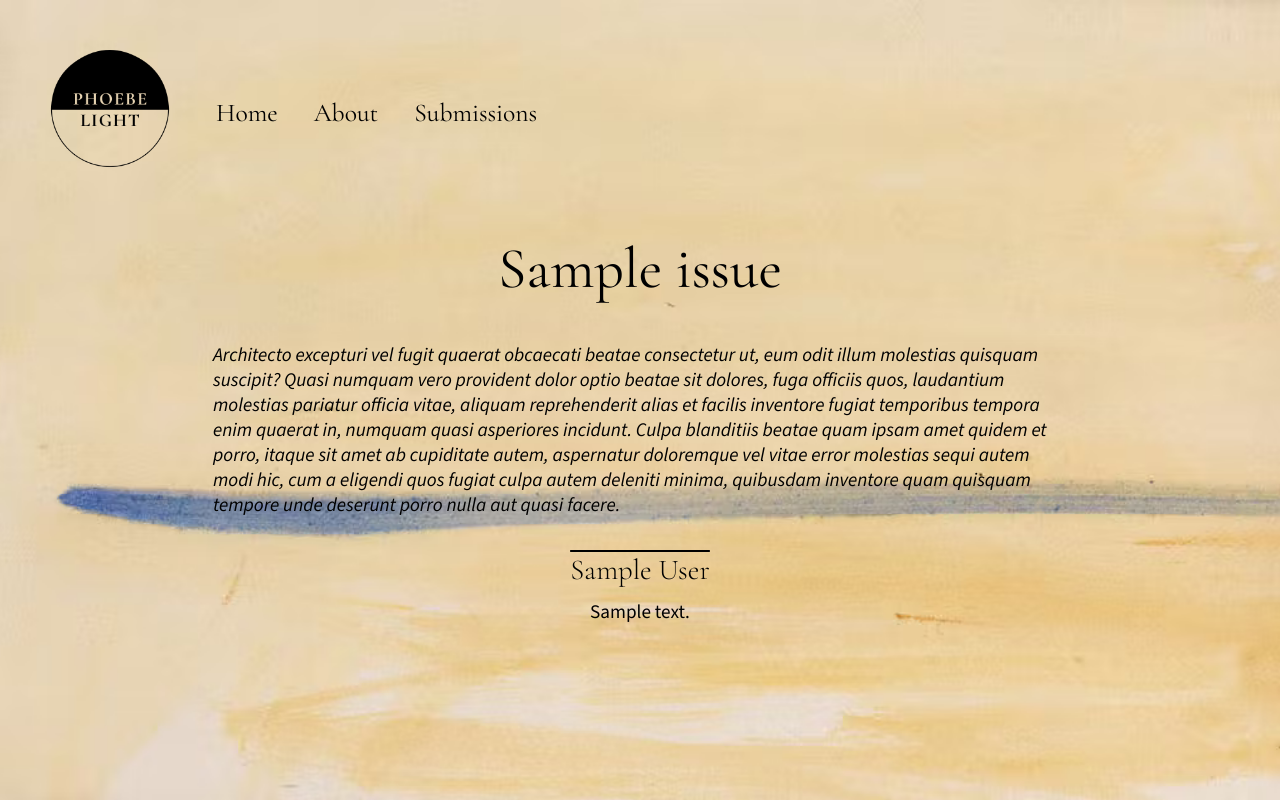
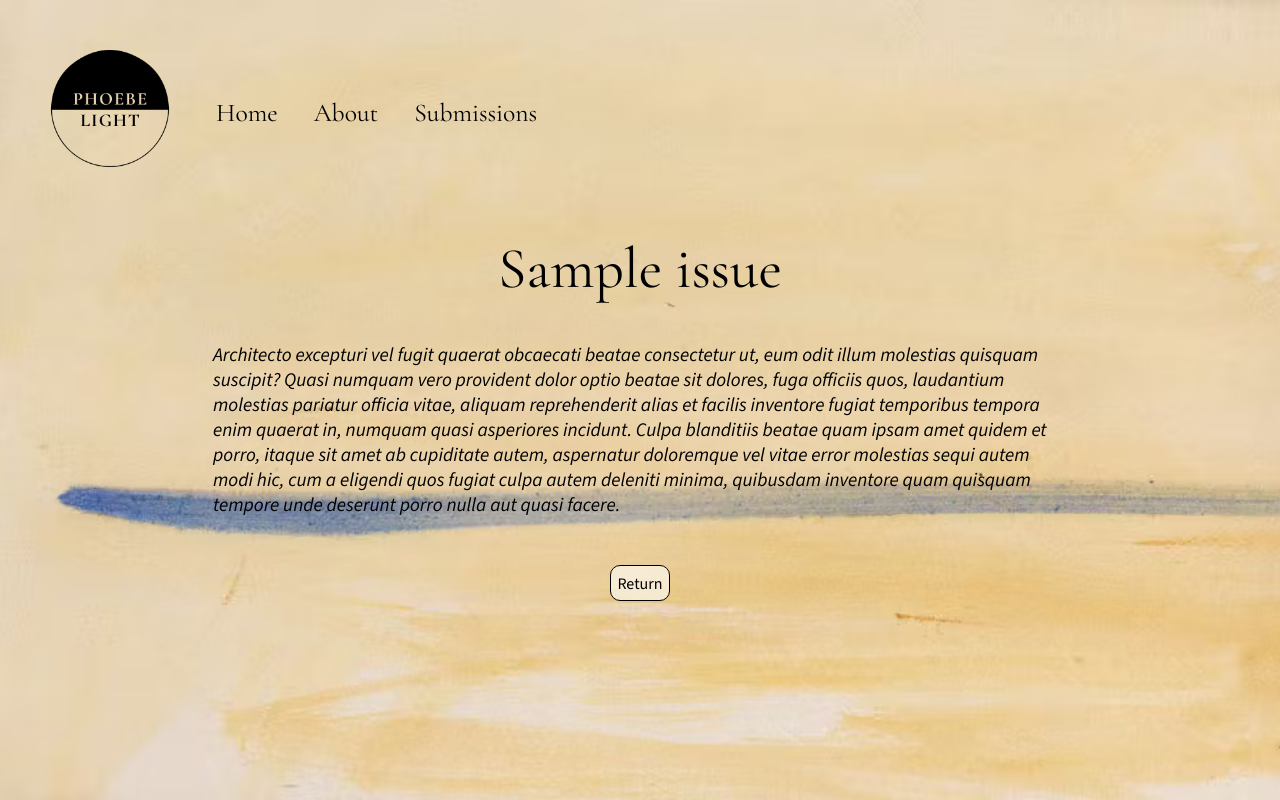
Before and after one commit to annamiriams/phoebe-light, a Django app: page /issues/1/ in a window 1280 px wide. Run offline with Django 5.2, Linux system fonts and the light colour scheme; tables that the repository leaves empty hold one stand-in row (values such as "Sample post"); some libraries are stand-ins or nearby versions.

Commit message:
refactored issue-detail to allow for author-detail page and better ui; more aligned with final goal;

```diff
--- a/main_app/static/css/base.css
+++ b/main_app/static/css/base.css
@@ -67,6 +67,21 @@ ul {
     list-style-type: none;
 }
 
+.btn-container {
+    display: flex;
+    flex-direction: column;
+    align-items: center;
+    gap: 1em;
+    text-align: center;
+    margin: 3em auto;
+    max-width: 500px;
+}
+
+.btn-container a {
+    display: inline-block;
+    text-align: center;
+}
+
 .btn-primary,
 .btn-secondary {
     font-family: "Source Sans 3", sans-serif;
--- a/main_app/templates/main_app/issue_detail.html
+++ b/main_app/templates/main_app/issue_detail.html
@@ -1,5 +1,4 @@
 {% extends 'base.html' %} {% load static %} {% block head %}
-{% comment %} <link rel="stylesheet" href="{% static 'css/base.css' %}" /> {% endcomment %}
 <link rel="stylesheet" href="{% static 'css/issues.css' %}" />
 {% endblock %} {% block content %}
 
@@ -14,15 +13,19 @@
 
 <div class='issue-container'>
     <ul>
-        {% for submission in issue.submissions.all %}
+        {% for author_id, author_name in authors.items %}
         <li class='author-item'>
-            <h3>{{ submission.author }}</h3>
-            {% comment %} <p>2 Poems</p></a> {% endcomment %}
-            {% comment %} <h3>///</h3> {% endcomment %}
-            <p>{{ submission.submission_text|safe }}</p>
+            <a href="{% url 'author-detail' issue_pk=issue.pk author_pk=author_id %}">
+
+                <h3>{{ author_name }}</h3>
+            </a>
         </li>
         {% endfor %}
     </ul>
 </div>
 
+<div class='btn-container'>
+    <a href="{% url 'home' %}" class='btn-primary'>Return</a>
+</div>
+
 {% endblock %}
--- a/main_app/urls.py
+++ b/main_app/urls.py
@@ -9,4 +9,5 @@ urlpatterns = [
     path('submissions/<int:pk>/update/', views.SubmissionUpdate.as_view(), name='submission-update'),
     path('submissions/<int:pk>/delete/', views.SubmissionDelete.as_view(), name='submission-delete'),
     path('issues/<int:pk>/', views.IssueDetail.as_view(), name='issue-detail'),
+    path('issues/<int:issue_pk>/authors/<int:author_pk>/', views.AuthorDetail.as_view(), name='author-detail'),
 ]
--- a/main_app/views.py
+++ b/main_app/views.py
@@ -1,7 +1,8 @@
 from django.shortcuts import render
 from django.views.generic.edit import CreateView, UpdateView, DeleteView
-from django.views.generic import DetailView
+from django.views.generic import DetailView, TemplateView
 from .models import Submission, Issue
+from django.contrib.auth import get_user_model
 
 from .forms import SubmissionForm
 from django.urls import reverse_lazy
@@ -18,6 +19,48 @@ def about(request):
 
 class IssueDetail(DetailView):
     model = Issue
+
+    def get_context_data(self, **kwargs):
+        context = super().get_context_data(**kwargs)
+        issue = self.get_object()
+
+        submissions_in_issue = issue.submissions.filter(approval_status = 'accepted')
+
+        # Dictionary for unique authors in case they have multiple submissions (because a dictionary doesn't allow duplicate entries.)
+        unique_authors={}
+        for submission in submissions_in_issue:
+            if submission.created_by_id not in unique_authors:
+                unique_authors[submission.created_by_id] = submission.author
+
+        context['authors'] = unique_authors
+        return context
+
+# TemplateView used because there is no direct model to pull from. Rather the view builds context from multiple queries
+class AuthorDetail(TemplateView):
+    template_name = 'main_app/author_detail.html'
+
+    def get_context_data(self, **kwargs):
+        context = super().get_context_data(**kwargs)
+
+        # PKs from the URL:
+        issue_pk = self.kwargs['issue_pk']
+        author_pk = self.kwargs['author_pk']
+
+        # Filter through submissions for all submissions that match the issue and author, and have accepted approval status.
+        context['submissions'] = Submission.objects.filter(
+            approved_issue_id = issue_pk,
+            created_by_id = author_pk,
+            approval_status = 'accepted'
+        )
+
+        # Find the Issue object and add it to the context.
+        context['issue'] = Issue.objects.get(pk=issue_pk)
+
+        # Find the first submission that matches the above context and add the author and author_bio to the context.
+        context['author_name'] = context['submissions'].first().author
+        context['author_bio'] = context['submissions'].first().author_bio
+
+        return context
 
 class SubmissionCreate(CreateView):
     model = Submission
```
Also changed, not shown: main_app/static/css/author-detail.css (added, +21 -0 lines), main_app/templates/main_app/author_detail.html (added, +29 -0 lines), README.md.
